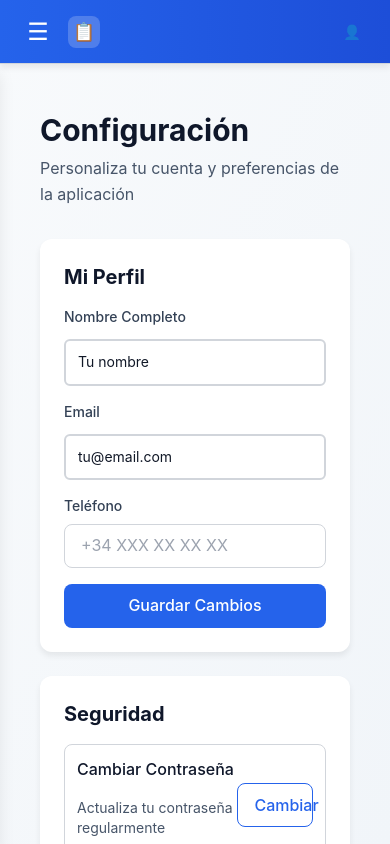
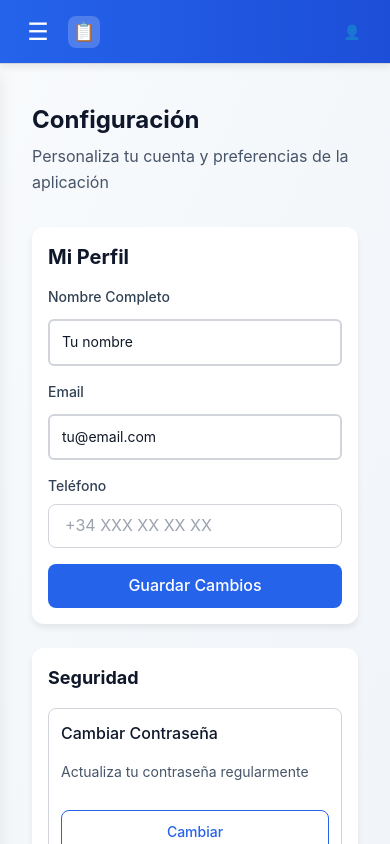
Before and after one commit to stivenelmago-sudo/MiDespacho-frontend, an Angular app: page /configuracion in a window 390 px wide. Built offline with nearby package versions, Linux system fonts and the light colour scheme.

Commit message:
feat: ajustar estilos y estructura en la sección de configuración

```diff
--- a/src/app/components/configuracion/configuracion.html
+++ b/src/app/components/configuracion/configuracion.html
@@ -1,13 +1,13 @@
-<div class="p-6">
+<div class="p-4 md:p-6">
   <div class="mb-8">
-    <h1 class="text-3xl font-bold text-slate-900 mb-2">Configuración</h1>
+    <h1 class="text-2xl md:text-3xl font-bold text-slate-900 mb-2">Configuración</h1>
     <p class="text-slate-600">Personaliza tu cuenta y preferencias de la aplicación</p>
   </div>
 
-  <div class="grid grid-cols-1 lg:grid-cols-3 gap-6">
+  <div class="grid grid-cols-1 lg:grid-cols-3 gap-4 md:gap-6">
     <!-- Perfil de Usuario -->
     <div class="lg:col-span-2">
-      <div class="bg-white rounded-xl shadow-md-soft p-6 mb-6">
+      <div class="bg-white rounded-xl shadow-md-soft p-4 md:p-6 mb-6">
         <h2 class="text-xl font-bold text-slate-900 mb-4">Mi Perfil</h2>
         <div class="space-y-4">
           <div>
@@ -31,24 +31,26 @@
         </div>
       </div>
 
-      <div class="bg-white rounded-xl shadow-md-soft p-6">
-        <h2 class="text-xl font-bold text-slate-900 mb-4">Seguridad</h2>
+      <div class="bg-white rounded-xl shadow-md-soft p-4 md:p-6">
+        <h2 class="text-lg md:text-xl font-bold text-slate-900 mb-4">Seguridad</h2>
         <div class="space-y-4">
-          <div class="flex items-center justify-between p-3 border border-slate-200 rounded-lg">
-            <div>
+          <div
+            class="flex flex-col md:flex-row md:items-center md:justify-between p-3 border border-slate-200 rounded-lg gap-3">
+            <div class="flex-1">
               <p class="font-medium text-slate-900">Cambiar Contraseña</p>
               <p class="text-sm text-slate-600">Actualiza tu contraseña regularmente</p>
             </div>
             <button
-              class="px-4 py-2 border border-blue-600 text-blue-600 rounded-lg hover:bg-blue-50 transition-colors font-medium">Cambiar</button>
+              class="w-full md:w-auto px-4 py-2 border border-blue-600 text-blue-600 rounded-lg hover:bg-blue-50 transition-colors font-medium text-sm">Cambiar</button>
           </div>
-          <div class="flex items-center justify-between p-3 border border-slate-200 rounded-lg">
-            <div>
+          <div
+            class="flex flex-col md:flex-row md:items-center md:justify-between p-3 border border-slate-200 rounded-lg gap-3">
+            <div class="flex-1">
               <p class="font-medium text-slate-900">Autenticación de Dos Factores</p>
               <p class="text-sm text-slate-600">Activa la verificación en dos pasos</p>
             </div>
             <button
-              class="relative inline-flex h-6 w-11 items-center rounded-full bg-slate-300 cursor-pointer transition-colors hover:bg-slate-400">
+              class="relative inline-flex h-6 w-11 items-center rounded-full bg-slate-300 cursor-pointer transition-colors hover:bg-slate-400 flex-shrink-0">
               <span class="inline-block h-4 w-4 transform rounded-full bg-white transition-transform"></span>
             </button>
           </div>
@@ -58,8 +60,8 @@
 
     <!-- Preferencias -->
     <div>
-      <div class="bg-white rounded-xl shadow-md-soft p-6">
-        <h2 class="text-xl font-bold text-slate-900 mb-4">Preferencias</h2>
+      <div class="bg-white rounded-xl shadow-md-soft p-4 md:p-6">
+        <h2 class="text-lg md:text-xl font-bold text-slate-900 mb-4">Preferencias</h2>
         <div class="space-y-4">
           <div>
             <label for="tema" class="block text-sm font-medium text-slate-700 mb-2">Tema</label>
```
